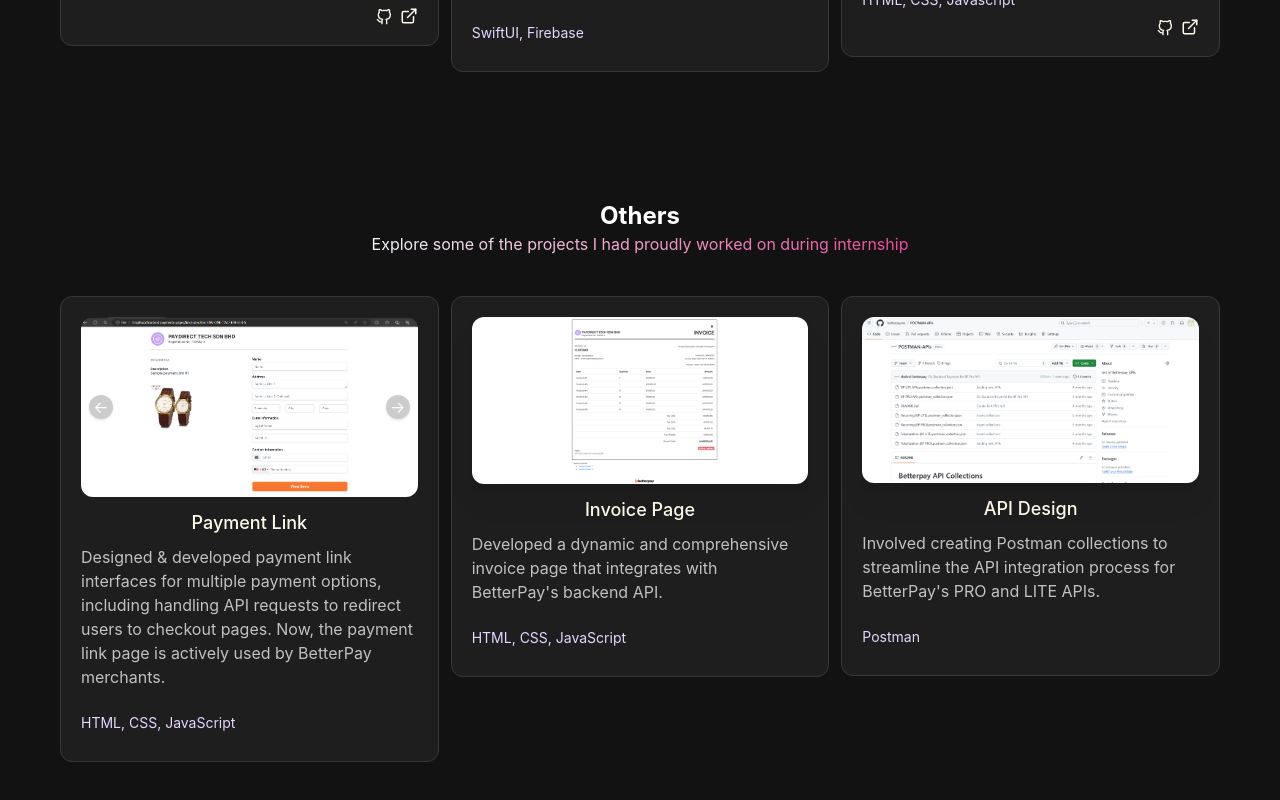
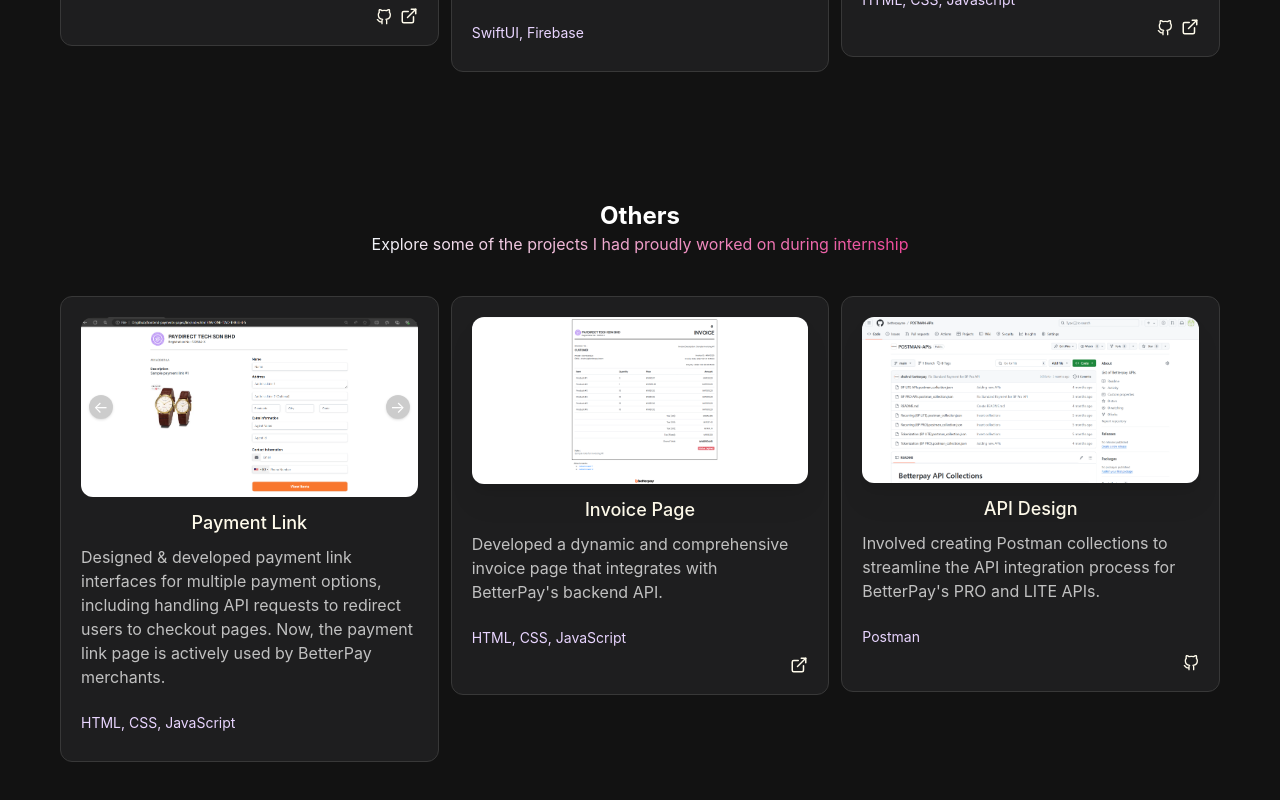
Before and after one commit to amelraihana/portfolio, a Vue app: page /portfolio in a window 1280 px wide. Shown: the part 639-1439 px from the top of the page. Built offline with nearby package versions, Linux system fonts and the light colour scheme.

Commit message:
update github and demo links

```diff
--- a/src/views/PortfolioView.vue
+++ b/src/views/PortfolioView.vue
@@ -212,11 +212,21 @@ export default {
                     <div class="flex cursor-pointer items-end gap-2 text-primary">
                       <a v-if="item.github !== null" :href="item.github" target="_blank" rel="noreferrer"
                         title="View github repository" class="transition-all hover:text-accent">
-                        <!-- GitHub icon -->
+                        <svg stroke="currentColor" fill="none" stroke-width="2" viewBox="0 0 24 24" stroke-linecap="round"
+                          stroke-linejoin="round" height="16" width="16" xmlns="http://www.w3.org/2000/svg">
+                          <path
+                            d="M9 19c-5 1.5-5-2.5-7-3m14 6v-3.87a3.37 3.37 0 0 0-.94-2.61c3.14-.35 6.44-1.54 6.44-7A5.44 5.44 0 0 0 20 4.77 5.07 5.07 0 0 0 19.91 1S18.73.65 16 2.48a13.38 13.38 0 0 0-7 0C6.27.65 5.09 1 5.09 1A5.07 5.07 0 0 0 5 4.77a5.44 5.44 0 0 0-1.5 3.78c0 5.42 3.3 6.61 6.44 7A3.37 3.37 0 0 0 9 18.13V22">
+                          </path>
+                        </svg>
                       </a>
                       <a v-if="item.demo !== null" :href="item.demo" target="_blank" rel="noreferrer"
                         title="View finished project" class="transition-all hover:text-accent">
-                        <!-- Demo icon -->
+                        <svg stroke="currentColor" fill="none" stroke-width="2" viewBox="0 0 24 24" stroke-linecap="round"
+                          stroke-linejoin="round" height="18" width="18" xmlns="http://www.w3.org/2000/svg">
+                          <path d="M18 13v6a2 2 0 0 1-2 2H5a2 2 0 0 1-2-2V8a2 2 0 0 1 2-2h6"></path>
+                          <polyline points="15 3 21 3 21 9"></polyline>
+                          <line x1="10" y1="14" x2="21" y2="3"></line>
+                        </svg>
                       </a>
                     </div>
                   </div>
```
